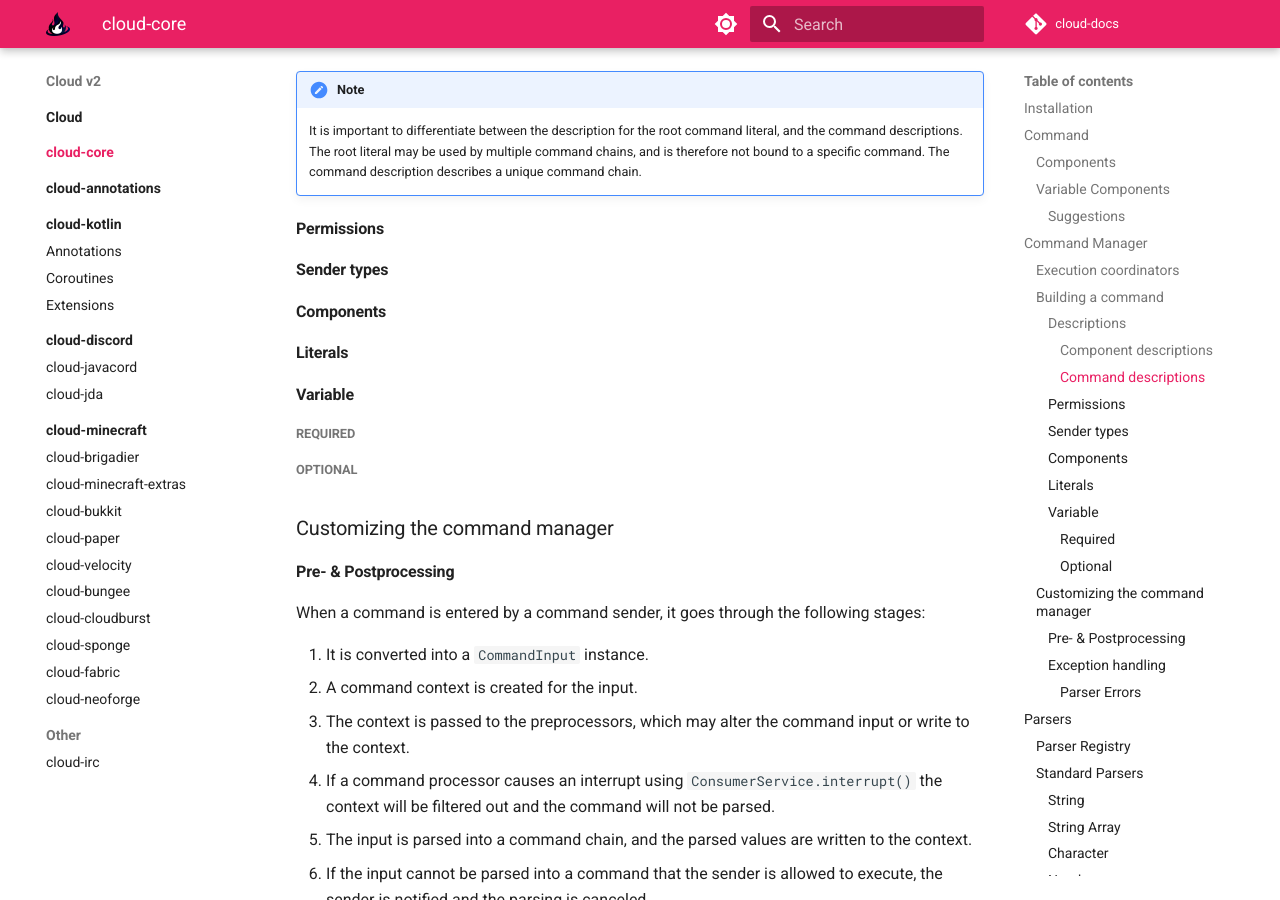
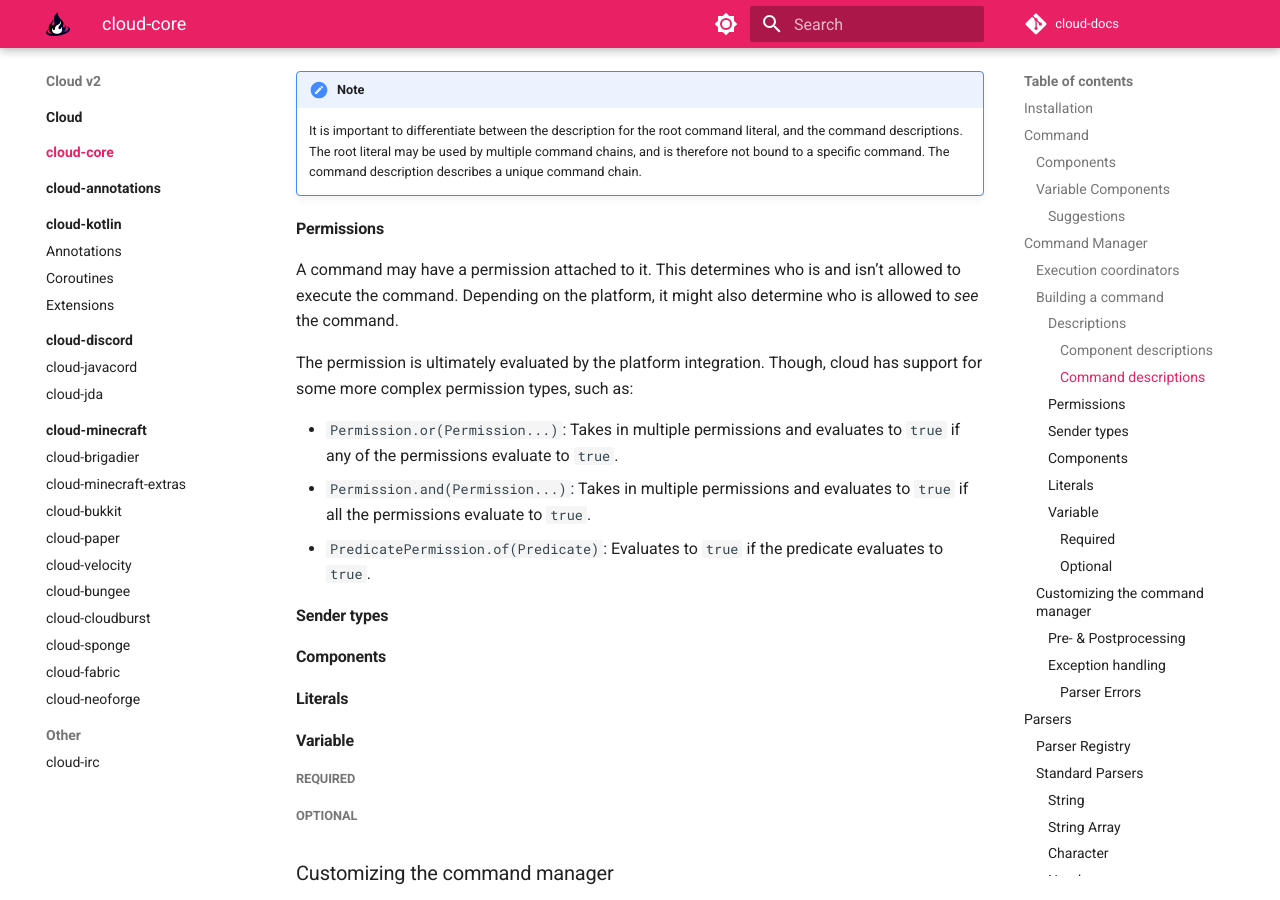
Before and after one commit to Incendo/cloud-docs, an MkDocs documentation site: the page built from docs/core/index.md, in a window 1280 px wide and 900 px high, scrolled down 2713 px. Built offline with MkDocs 1.6.1 and Material for MkDocs 9.7.7, drawn with Linux system fonts in a browser that asks for light colours; comment, search, counter and statistics services are not loaded; some of the changed text lies outside the part shown.

Commit message:
document permissions

```diff
--- a/docs/core/index.md
+++ b/docs/core/index.md
@@ -126,6 +126,17 @@
     is therefore not bound to a specific command. The command description describes a unique command chain.
 
 #### Permissions
+
+A command may have a permission attached to it.
+This determines who is and isn't allowed to execute the command.
+Depending on the platform, it might also determine who is allowed to _see_ the command.
+
+The permission is ultimately evaluated by the platform integration.
+Though, cloud has support for some more complex permission types, such as:
+
+- `Permission.or(Permission...)`: Takes in multiple permissions and evaluates to `true` if any of the permissions evaluate to `true`.
+- `Permission.and(Permission...)`: Takes in multiple permissions and evaluates to `true` if all the permissions evaluate to `true`.
+- `PredicatePermission.of(Predicate)`: Evaluates to `true` if the predicate evaluates to `true`.
 
 #### Sender types
 
```
Also changed, not shown: other parts of docs/core/index.md (+3 -2 lines).
